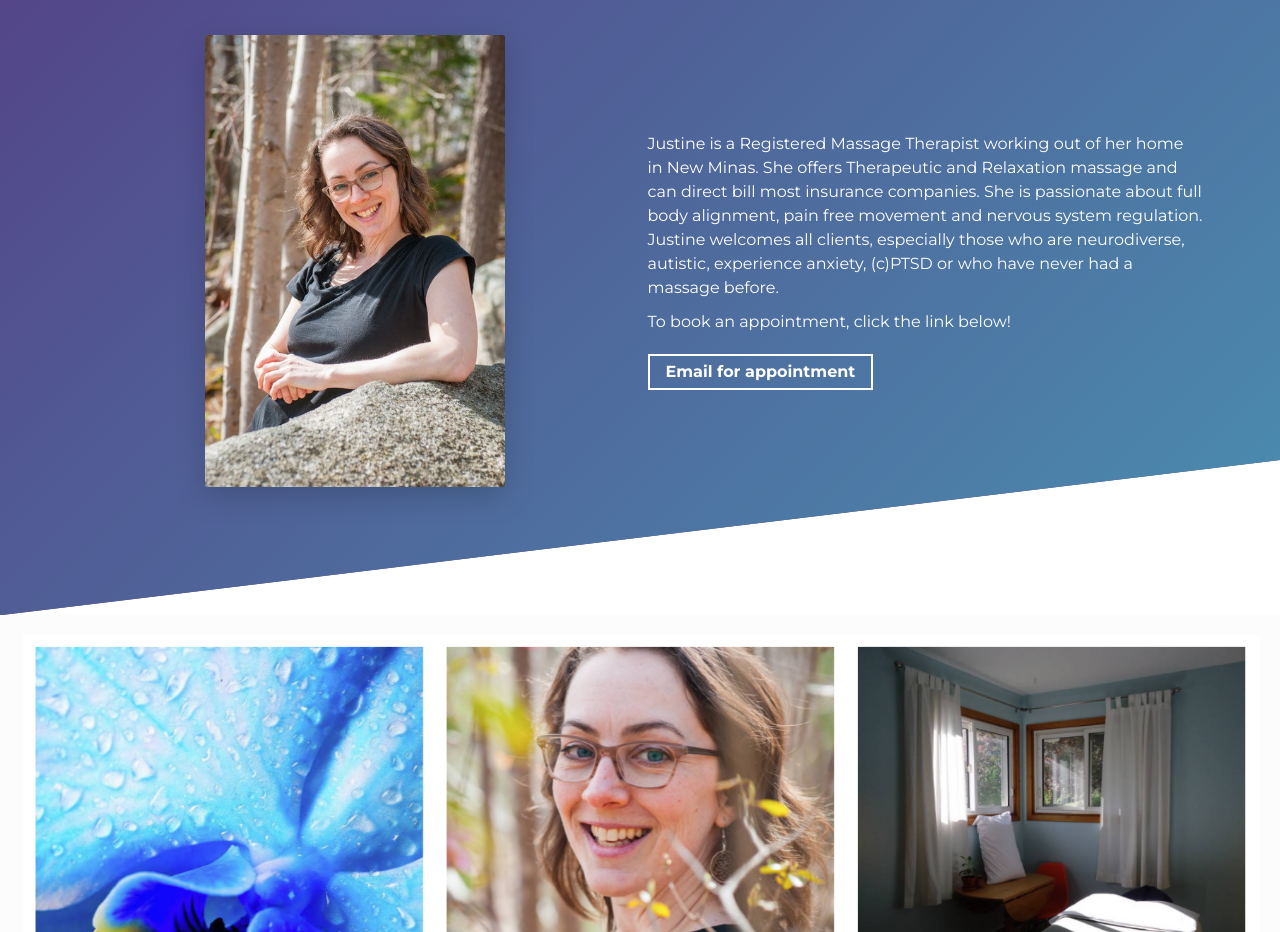
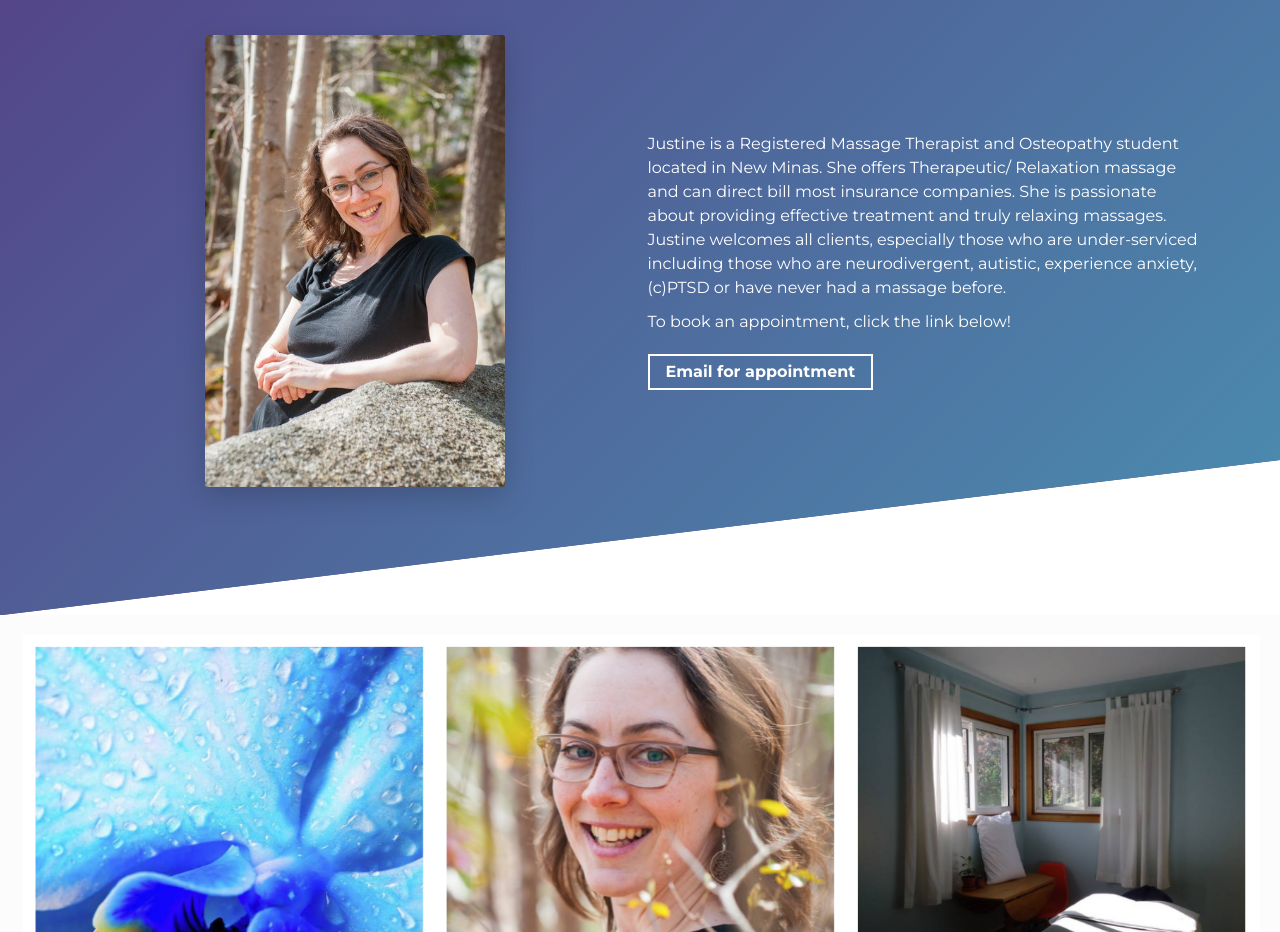
Before and after one commit to martim0t0/justinedanimassagetherapy, a website built with Parcel: page src/index.html in a window 1280 px wide. Shown: the part 960-1892 px from the top of the page. Built offline with nearby package versions, Linux system fonts and the light colour scheme.

Commit message:
Update about info text

```diff
--- a/src/index.html
+++ b/src/index.html
@@ -78,7 +78,8 @@
           <div class="col-md-6 col-sm-12">
             <div class="about-wrapper__info load-hidden">
               <p class="about-wrapper__info-text">
-                Justine is a Registered Massage Therapist working out of her home in New Minas. She offers Therapeutic and Relaxation massage and can direct bill most insurance companies. She is passionate about full body alignment, pain free movement and nervous system regulation. Justine welcomes all clients, especially those who are neurodiverse, autistic, experience anxiety, (c)PTSD or who have never had a massage before.
+                Justine is a Registered Massage Therapist and Osteopathy student located in New Minas. She offers Therapeutic/ Relaxation massage and can direct bill most insurance companies. She is passionate about providing effective treatment and truly relaxing massages.
+Justine welcomes all clients, especially those who are under-serviced including those who are neurodivergent, autistic, experience anxiety, (c)PTSD or have never had a massage before.
               </p>
               <p class="about-wrapper__info-text">
                 To book an appointment, click the link below!
```
